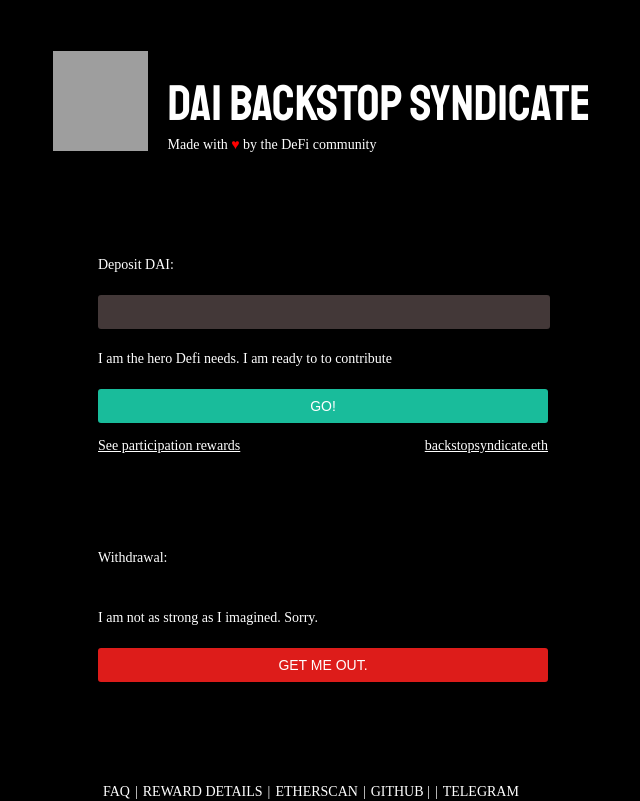
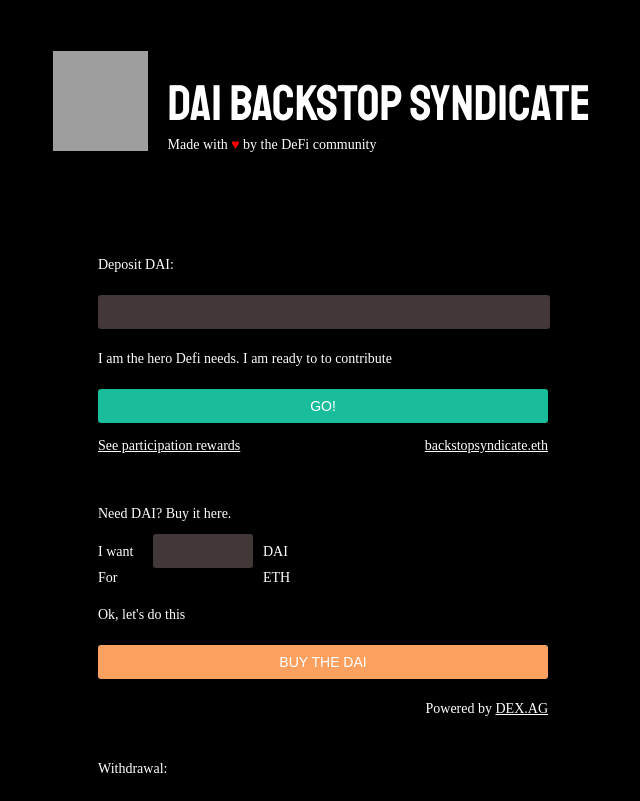
Before and after one commit to backstop-syndicate/backstopsyndicate.com, a Next.js app: page / in a window 1280 px wide. Shown: the top 801 px of the page, without its empty margins (317-957 px from the left). Built offline with nearby package versions, Linux system fonts and the light colour scheme; grey boxes are pictures that could not be loaded.

Commit message:
add buying DAI with dexag widget

```diff
--- a/package.json
+++ b/package.json
@@ -23,6 +23,7 @@
   "homepage": "https://github.com/Neablis/Dai-Backstop-syndicate#readme",
   "dependencies": {
     "@svgr/webpack": "^5.2.0",
+    "dexag-sdk": "^2.2.4",
     "imagemin-mozjpeg": "^8.0.0",
     "imagemin-optipng": "^7.1.0",
     "imagemin-svgo": "^7.1.0",
--- a/src/pages/index.js
+++ b/src/pages/index.js
@@ -2,7 +2,52 @@
 import Footer from "../components/Footer";
 import AppHeader from "../components/AppHeader";
 import Preview from "../components/Preview";
+import DEXAG from "dexag-sdk";
 import Link from "next/link";
+
+let timer;
+const checkPrice = async () => {
+    clearTimeout(timer);
+    const toAmount = document.getElementById("buyAmount").value;
+    if (toAmount) {
+        timer = setTimeout(async () => {
+            try {
+                const dexagResponse = await fetch(`https://api-v2.dex.ag/price?from=ETH&to=DAI&toAmount=${toAmount}&dex=ag&tradable=true`);
+                const price = await dexagResponse.json();
+                document.getElementById("costAmount").innerText = (Number(toAmount) * Number(price.price)).toFixed(2);
+            } catch (e) {
+                console.log("Error getting DEXAG price: ", e);
+            }
+        }, 500);
+    }
+}
+
+const buyDai = async (e) => {
+    e.preventDefault();
+    if (window.ethereum) {
+        const dexag = DEXAG.fromProvider(window.ethereum);
+        const toAmount = document.getElementById("buyAmount").value;
+        if (toAmount) {
+            try {
+                document.getElementById("buyButton").innerText = "Getting Trade...";
+                const dexagPriceResponse = await fetch(`https://api-v2.dex.ag/price?from=ETH&to=DAI&toAmount=${toAmount}&dex=ag&tradable=true`);
+                const price = await dexagPriceResponse.json();
+                const limitAmount = Number(toAmount) * Number(price.price) * 1.005;
+                const dexagResponse = await fetch(`https://api-v2.dex.ag/trade?from=ETH&to=DAI&toAmount=${toAmount}&limitAmount=${limitAmount}&dex=ag`);
+                const trade = await dexagResponse.json();
+                const valid = await dexag.validate(trade);
+                if (valid) {
+                    document.getElementById("buyButton").innerText = "Buying DAI...";
+                    await dexag.trade(trade);
+                }
+                document.getElementById("buyButton").innerText = "BUY THE DAI";
+            } catch (e) {
+                document.getElementById("buyButton").innerText = "BUY THE DAI";
+                console.log("Error buying DAI: ", e);
+            }
+        }
+    }
+}
 
 export default function Index() {
     return (
@@ -30,6 +75,39 @@
                         </a>
                     </span>
                 </div>
+                <br />
+                <div className={"buy-container"}>
+                    <span className={"hint"}>
+                        Need DAI? Buy it here.
+                    </span>
+                    <div className={"buy-widget-container"}>
+                        <label htmlFor="buyAmount" className="buy-label">I want </label>
+                        <input
+                            type="number"
+                            name="buyAmount"
+                            id="buyAmount"
+                            defaultValue={""}
+                            className="buyAmount"
+                            onChange={(e) => {checkPrice(e)}}
+                        />
+                        <span>
+                            DAI
+                        </span>
+                    </div>
+                    <div className={"cost-widget-container"}>
+                        <span className="buy-label">For </span>
+                        <span className="buyAmount" id="costAmount"></span>
+                        <span>
+                            ETH
+                        </span>
+                    </div>
+
+                    <span className={"hint"}>Ok, let's do this</span>
+                    <button className={"button buy"} id="buyButton" onClick={(e) => {buyDai(e)}}>BUY THE DAI</button>
+                    <div className={"dexag"}>
+                        <span className={"hint"}>Powered by <a href="https://dex.ag" target="_blank">DEX.AG</a></span>
+                    </div>
+                </div>
                 <div className={"withdrawable-container"}>
                     <label htmlFor="withdawalButton">
                         Withdrawal:
@@ -47,6 +125,11 @@
                 {`
                     label {
                         display: block;
+                    }
+
+                    .buy-label {
+                        width: 40px;
+                        display: inline-block;
                     }
 
                     input {
@@ -74,11 +157,33 @@
                         line-height: 60px;
                     }
 
+                    .buyAmount {
+                        width: 75px;
+                        display: inline-block;
+                        text-align: right;
+                        margin: 20px 10px 0px 15px;
+                        padding-left: 20px;
+                        padding-right: 5px;
+                    }
+
                     .form-container {
                         margin: auto;
                         width: 450px;
                         padding-top: 80px;
                         padding-bottom: 100px;
+                    }
+
+                    .buy-container {
+                        display: inline;
+                        width: 450px;
+                    }
+
+                    .buy-widget-container {
+                        margin-top: -30px;
+                    }
+
+                    .cost-widget-container {
+                        margin-top: -20px;
                     }
 
                     .success-links {
@@ -89,6 +194,10 @@
 
                     .withdrawable-container {
                         padding-top:60px;
+                    }
+
+                    .dexag {
+                        float: right;
                     }
 
                     .button {
@@ -106,6 +215,10 @@
 
                     .success {
                         background: #19BC9B;
+                    }
+
+                    .buy {
+                        background: #FCA060;
                     }
 
                     .failure {
```
